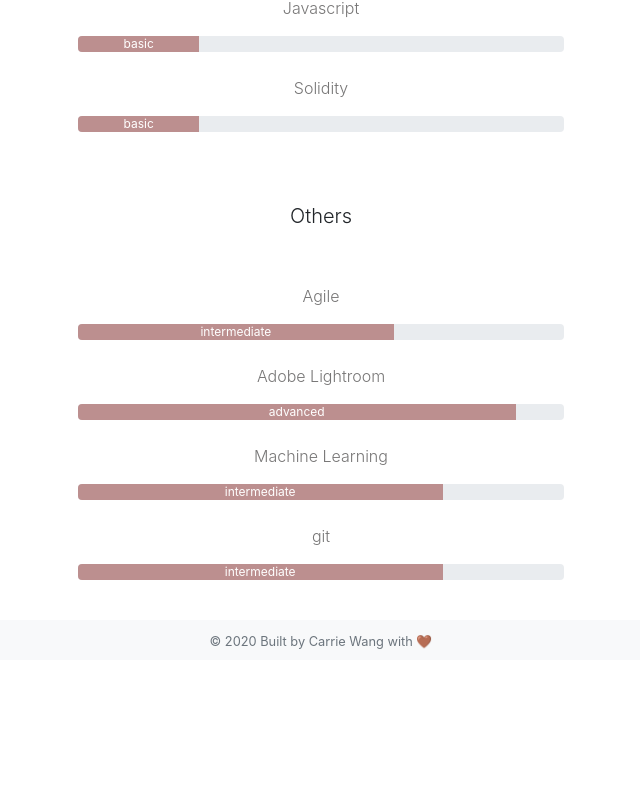
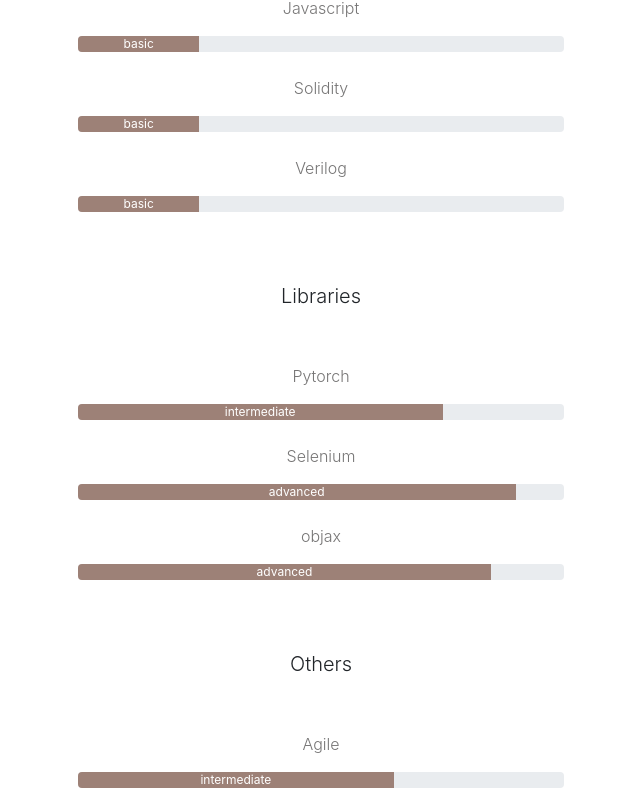
Before and after one commit to carriewkx/carriewkx.github.io, a Vue app: page /skills in a window 1280 px wide. Shown: the part 640-1440 px from the top of the page, without its empty margins (319-959 px from the left). Before the commit the page ends 1300 px from the top, so only its background shows below. Built offline with nearby package versions, Linux system fonts and the light colour scheme.

Commit message:
minor updates

```diff
--- a/src/assets/blog.json
+++ b/src/assets/blog.json
@@ -1,10 +1,18 @@
 {
     "2021": [
-      {
-        "id": "astrology",
-        "date": "Jan. 2 2021",
-        "title": "Scientific Nature of Conventional and Pop Culture Astrology",
-        "description": "An essay I wrote in philosophy course about astrology."
-      }
+        {
+            "id": "astrology",
+            "date": "Jan. 2, 2021",
+            "title": "Scientific Nature of Conventional and Pop Culture Astrology 🌌",
+            "description": "An essay I wrote in philosophy course about astrology."
+        }
+    ],
+    "2020": [
+        {
+            "id": "2020books",
+            "date": "Dec. 30, 2020",
+            "title": "My 2020 Reading List 📚",
+            "description": "A summary of what I have read in 2020 (mainly 2020 summer)."
+        }
     ]
-  }
+}
--- /dev/null
+++ b/src/assets/blog/2020/2020books.md
@@ -0,0 +1,39 @@
+# My 2020 Reading List 📚
+
+Ever since university, I don't read much books. Mainly because school is always busy and there is always assignments due. Summer 2020 I was working from home because of Covid, I got more free time and even felt a bit bored at the end. So I started reading. Here are some interesting books I have read.
+
+---
+- ## Sapiens: A Brief History of Humankind
+  <img src="https://images-na.ssl-images-amazon.com/images/I/717i92qQLWL.jpg" alt="drawing" style="width:200px;"/>
+
+  ### ⭐️⭐️⭐️⭐️⭐️
+---
+- ## Becoming
+  <img src="https://images-na.ssl-images-amazon.com/images/I/81h2gWPTYJL.jpg" alt="drawing" style="width:200px;"/>
+
+  ### ⭐️⭐️⭐️⭐️⭐️
+---
+- ## Gone Girl
+  <img src="https://images-na.ssl-images-amazon.com/images/I/616CP3D7o3L.jpg" alt="drawing" style="width:200px;"/>
+
+  ### ⭐️⭐️⭐️⭐️⭐️
+---
+- ## Falling Leaves
+  <img src="https://m.media-amazon.com/images/I/51fN-9WWvwL.jpg" alt="drawing" style="width:200px;"/>
+
+  ### ⭐️⭐️⭐️⭐️
+---
+- ## The Road To Financial Freedom: Earn Your First Million in Seven Years
+  <img src="https://m.media-amazon.com/images/I/51lQxieli7L.jpg" alt="drawing" style="width:200px;"/>
+
+  ### ⭐️⭐️⭐️
+
+  This book is useful for people who has zero knowledge in personal finance management. The financial concepts are pretty basic, it emphasizes a lot on interest compounding which I have already learned about. One thing I have learned from this book is finding a life coach/trainer. Having a trainer/coach would make life much easier.
+---
+- ## Flash Boys
+  <img src="https://images-na.ssl-images-amazon.com/images/I/612hRHi+XHL.jpg" alt="drawing" style="width:200px;"/>
+
+  ### ⭐️⭐️⭐️⭐️⭐️
+
+  As an intern at RBC, I have heard about this book many times since it was based on story that happened in RBC. It is definately a great book for people who are interested in high frequency trading but don't know much about it.
+---
--- a/src/assets/blog/2021/astrology.md
+++ b/src/assets/blog/2021/astrology.md
@@ -1,4 +1,5 @@
-# Scientific Nature of Conventional and Pop Culture Astrology
+# Scientific Nature of Conventional and Pop Culture Astrology 🌌
+
 
 The study of astrology is scientific as it can be potentially falsified, and it is not pseudoscience. Nevertheless, the way that pop culture presents the idea of astrology has twisted the scientific nature of astrology, which leads to the consequence that astrology is not widely accepted as a science nowadays. In what follows, I will discuss the reason why astrology is scientific. I will also argue that astrology that is been presented by pop culture is not science and cannot represent the traditional study of astrology.
 
--- a/src/components/blogpage.vue
+++ b/src/components/blogpage.vue
@@ -29,6 +29,12 @@
       margin-bottom: 2rem;
       color: #754938;
     }
+      h2 {
+      font-size: 1.3rem;
+      margin-bottom: 2rem;
+      color: #754938;
+      font-weight: 400;
+    }
     h4 {
       margin-bottom: 3rem;
       color: #35495e;
--- a/src/components/experience.vue
+++ b/src/components/experience.vue
@@ -5,7 +5,7 @@
         <div class="col-md-7 offset-md-2">
           <ul class="timeline">
             <li v-for="data in content.experience_list" v-bind:key="data.id">
-              <a class="org" target="_blank" href="data.link"
+              <a class="org" target="_blank"
                 >{{ data.org }}
               </a>
               <p class="float-right date">{{ data.date }}</p>
@@ -108,10 +108,10 @@ export default {
   },
   methods: {
     initialization() {
-      // var org_list = document.getElementsByClassName("org");
-      // for (var i = 0; i < org_list.length; i++) {
-      //   org_list[i].href = this.content.experience_list[i].link;
-      // }
+      var org_list = document.getElementsByClassName("org");
+      for (var i = 0; i < org_list.length; i++) {
+        org_list[i].href = this.content.experience_list[i].link;
+      }
     },
   },
   mounted() {
--- a/src/components/footer.vue
+++ b/src/components/footer.vue
@@ -2,7 +2,7 @@
   <footer
     class="bg-light text-center text-lg-start font-weight-light text-muted">
     <div class="p-2" >
-     <small> © 2020 Built by Carrie Wang with 🤎 </small>
+     <small> © 2020-2021 Built by Carrie Wang with 🤎 & Vue & Bootstrap</small>
 
     </div>
   </footer>
--- a/src/components/projects.vue
+++ b/src/components/projects.vue
@@ -19,7 +19,7 @@
 
             <div class="card-body">
               <h4 class="card-title text-muted font-weight-light">
-                <a href="#">{{ data.project_name }}</a>
+                <a class="name">{{ data.project_name }}</a>
               </h4>
               <p class="date">{{ data.date }}</p>
               <p class="card-text" v-for="des in data.description"
@@ -87,9 +87,9 @@ export default {
           },
                {
             id: 3,
-            img: "empty",
+            img: "dontkill",
             project_name: "FPGA Video Game",
-            link: "#",
+            link: "https://github.com/carriewkx/dont_kill",
             date: "November 2017",
             description:
              [ "A typing video game that reads user input from PS/2 keyboard and compares inputted keycode to a sequence of stored keycodes displayed on VGA screen using Verilog",
@@ -98,9 +98,9 @@ export default {
           },
                {
             id: 4,
-            img: "empty",
+            img: "assembly",
             project_name: "Analog to Digital Converter",
-            link: "#",
+            link: "https://github.com/carriewkx/audio_wave_interpreter",
             date: "March 2018",
             description:
              [ "Used Assembly to build an analog to digital converter that converts sound wave from microphone to frequency domain by implementing Fast Fourier Transform",
@@ -112,9 +112,12 @@ export default {
     };
   },
   methods: {
-    initialization() {
-
-    },
+   initialization() {
+      var name_list = document.getElementsByClassName("name");
+      for (var i = 0; i < name_list.length; i++) {
+        name_list[i].href = this.content.project_list[i].link;
+      }
+   }
   },
   mounted() {
     this.initialization();
--- a/src/components/skills.vue
+++ b/src/components/skills.vue
@@ -23,12 +23,13 @@
       <br />
       <br />
       <br />
+      <!-- second column -->
       <h5 class="skill-type font-weight-light d-flex justify-content-center">
-        Others
+        Libraries
       </h5>
       <br />
-      <!-- second column -->
-      <div v-for="data in content.other_list" v-bind:key="data.id">
+
+      <div v-for="data in content.lib_list" v-bind:key="data.id">
         <br />
         <p class="skill font-weight-light d-flex justify-content-center">
           {{ data.skill }}
@@ -41,6 +42,30 @@
           </div>
         </div>
       </div>
+      <br />
+      <br />
+      <br />
+
+      <h5 class="skill-type font-weight-light d-flex justify-content-center">
+        Others
+      </h5>
+      <br />
+
+      <div v-for="data in content.other_list" v-bind:key="data.id">
+        <br />
+        <p class="skill font-weight-light d-flex justify-content-center">
+          {{ data.skill }}
+        </p>
+        <div class="d-flex justify-content-center">
+          <div class="progress">
+            <div class="progress-bar progress-bar-col-3" role="progressbar">
+              {{ data.level }}
+            </div>
+          </div>
+        </div>
+      </div>
+      <br />
+      <br />
       <br />
       <!-- </div> -->
       <!-- <div class="col-md-6">
@@ -116,31 +141,59 @@ export default {
             percentage: 25,
             level: "basic",
           },
+          {
+            id: 7,
+            skill: "Verilog",
+            percentage: 25,
+            level: "basic",
+          },
         ],
         other_list: [
           {
-            id: 0,
+            id: 8,
             skill: "Agile",
             percentage: 65,
             level: "intermediate",
           },
           {
-            id: 1,
+            id: 9,
             skill: "Adobe Lightroom",
             percentage: 90,
             level: "advanced",
           },
+
           {
-            id: 2,
-            skill: "Machine Learning",
+            id: 10,
+            skill: "Git",
             percentage: 75,
             level: "intermediate",
           },
           {
-            id: 3,
-            skill: "git",
+            id: 11,
+            skill: "Bash",
+            percentage: 60,
+            level: "intermediate",
+          },
+        ],
+
+        lib_list: [
+          {
+            id: 12,
+            skill: "Pytorch",
             percentage: 75,
             level: "intermediate",
+          },
+          {
+            id: 13,
+            skill: "Selenium",
+            percentage: 90,
+            level: "advanced",
+          },
+          {
+            id: 14,
+            skill: "objax",
+            percentage: 85,
+            level: "advanced",
           },
         ],
       },
@@ -167,8 +220,13 @@ export default {
           this.content.prog_lan_list[i].percentage + "%";
       }
       var bar_list_2 = document.getElementsByClassName("progress-bar-col-2");
-      for (var j = 0; j < bar_list_2.length; j++) {
-        bar_list_2[j].style.width = this.content.other_list[j].percentage + "%";
+      for (var k = 0; k < bar_list_2.length; k++) {
+        bar_list_2[k].style.width = this.content.lib_list[k].percentage + "%";
+      }
+
+      var bar_list_3 = document.getElementsByClassName("progress-bar-col-3");
+      for (var j = 0; j < bar_list_3.length; j++) {
+        bar_list_3[j].style.width = this.content.other_list[j].percentage + "%";
       }
     },
   },
@@ -181,21 +239,19 @@ export default {
 
 <style scoped>
 .progress-bar {
-  background-color: rosybrown;
+  background-color: #7a4f3ead;
 }
-.progress{
+.progress {
   width: 40%;
 }
 
-.skill{
-  color:rgb(119, 118, 118)
+.skill {
+  color: rgb(119, 118, 118);
 }
 
 @media (max-width: 490px) {
-  .progress{
-  width: 70%;
+  .progress {
+    width: 70%;
+  }
 }
-
-}
-
 </style>
```
Also changed, not shown: src/assets/assembly.png (added), src/assets/dontkill.png (added).
